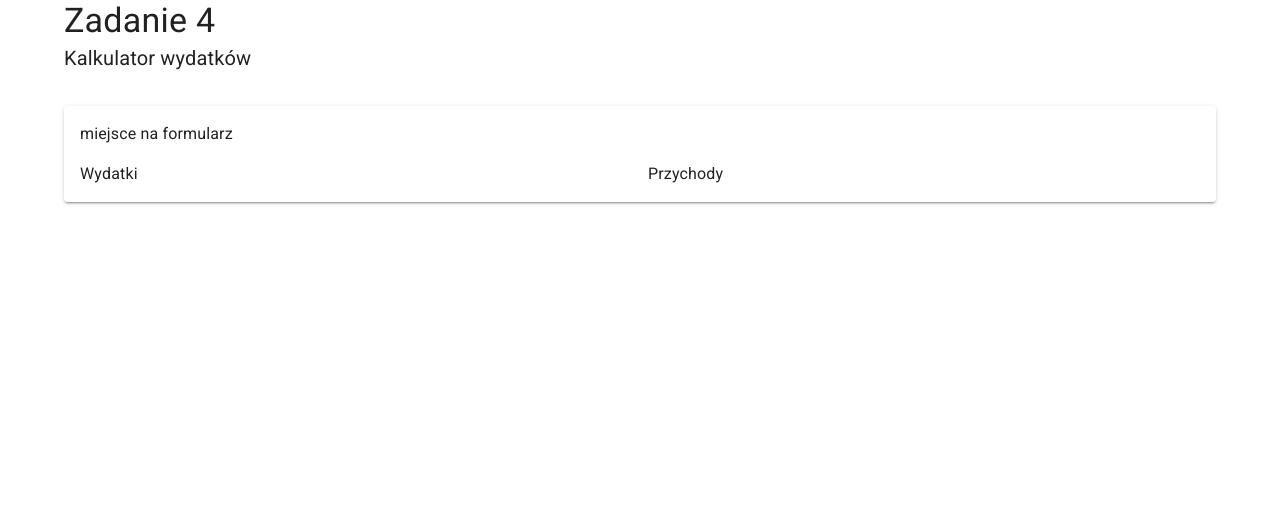
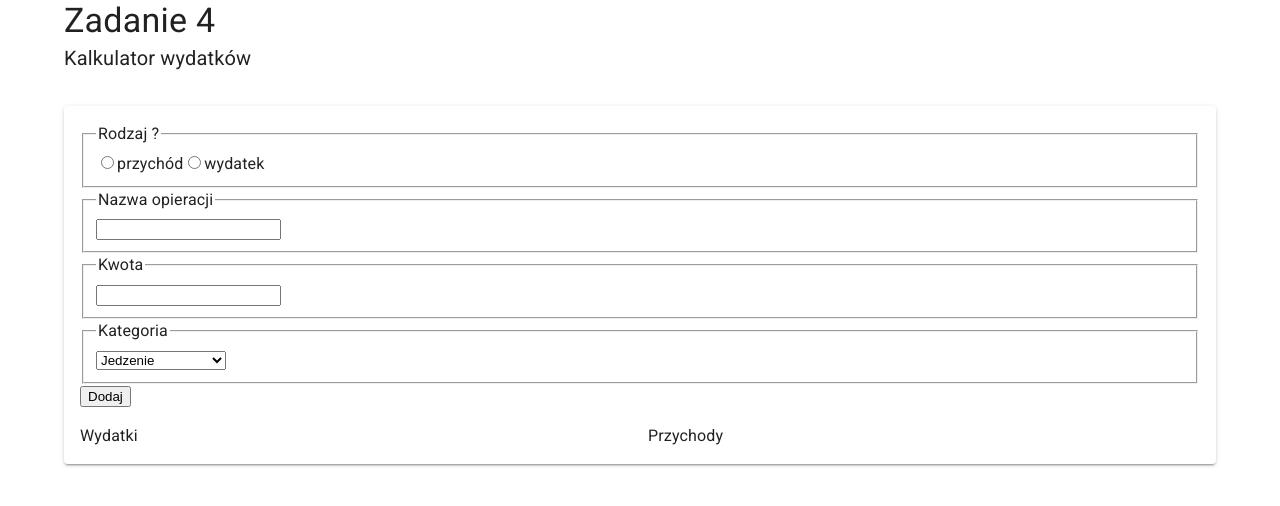
Before and after one commit to KamQuoss/tydzien_4_zad-4, a React (Create React App) app: page / in a window 1280 px wide. Shown: the top 506 px of the page. Built offline with nearby package versions, Linux system fonts and the light colour scheme.

Commit message:
initial commit

```diff
--- a/package.json
+++ b/package.json
@@ -10,6 +10,7 @@
     "@mui/material": "5.1.1",
     "react": "17.0.2",
     "react-dom": "17.0.2",
+    "react-hook-form": "7.20.2",
     "react-scripts": "4.0.0"
   },
   "devDependencies": {
--- a/src/App.js
+++ b/src/App.js
@@ -7,6 +7,7 @@ import {
   CssBaseline
 } from "@mui/material";
 import { createTheme } from "@mui/material/styles";
+import Form from "./components/Form/Form";
 
 const theme = createTheme();
 
@@ -24,10 +25,12 @@ export default function App() {
         <Paper elevation={2} sx={{ mt: 4, p: 2 }}>
           <Grid container spacing={2}>
             <Grid item xs={12}>
-              miejsce na formularz
+              {/* formularz */}
+              <Form />
             </Grid>
             <Grid item xs={6}>
               Wydatki
+              {/* ten sam model wyświetlania różnice w szczegółach */}
             </Grid>
             <Grid item xs={6}>
               Przychody
--- /dev/null
+++ b/src/components/Form/AddButton.js
@@ -0,0 +1,7 @@
+import React from "react";
+
+const AddButton = () => {
+  return <button type="submit">Dodaj</button>;
+};
+
+export default AddButton;
--- /dev/null
+++ b/src/components/Form/AmountField.js
@@ -0,0 +1,12 @@
+import React from "react";
+
+const AmountField = () => {
+  return (
+    <fieldset>
+      <legend>Kwota</legend>
+      <input type="number" min={0} />
+    </fieldset>
+  );
+};
+
+export default AmountField;
--- /dev/null
+++ b/src/components/Form/CategoryField.js
@@ -0,0 +1,29 @@
+import React from "react";
+
+const incomeOptions = [
+  { name: "food", value: "Jedzenie" },
+  { name: "home", value: "Mieszkanie" },
+  { name: "transport", value: "Transport" },
+  { name: "heatlh", value: "Opieka zdrowotna" },
+  { name: "higene", value: "Higiena" },
+  { name: "clothes", value: "Ubrania" },
+  { name: "entertainment", value: "Rozrywka" },
+  { name: "other", value: "Inne" }
+];
+
+const CategoryField = () => {
+  return (
+    <fieldset>
+      <legend>Kategoria</legend>
+      <select name="category">
+        {incomeOptions.map((option) => (
+          <option key={option.name} value={option.name}>
+            {option.value}
+          </option>
+        ))}
+      </select>
+    </fieldset>
+  );
+};
+
+export default CategoryField;
--- /dev/null
+++ b/src/components/Form/Form.js
@@ -0,0 +1,21 @@
+import React from "react";
+import { useForm } from "react-hook-form";
+import OperationNameField from "./OperationNameFiled";
+import TransactionTypeField from "./TransactionTypeField";
+import AmountField from "./AmountField";
+import CategoryField from "./CategoryField";
+import AddButton from "./AddButton";
+
+const Form = () => {
+  return (
+    <form>
+      <TransactionTypeField />
+      <OperationNameField />
+      <AmountField />
+      <CategoryField />
+      <AddButton />
+    </form>
+  );
+};
+
+export default Form;
--- /dev/null
+++ b/src/components/Form/OperationNameFiled.js
@@ -0,0 +1,12 @@
+import React from "react";
+
+const OperationNameField = () => {
+  return (
+    <fieldset>
+      <legend>Nazwa opieracji</legend>
+      <input type="text" />
+    </fieldset>
+  );
+};
+
+export default OperationNameField;
--- /dev/null
+++ b/src/components/Form/TransactionTypeField.js
@@ -0,0 +1,14 @@
+import React from "react";
+// income , expence
+const TransactionTypeField = () => {
+  return (
+    <fieldset>
+      <legend>Rodzaj ?</legend>
+      <input type="radio" id="income" name="transaction" value="income" />
+      <label htmlFor="income">przychód</label>
+      <input type="radio" id="expence" name="transaction" value="expence" />
+      <label htmlFor="expence">wydatek</label>
+    </fieldset>
+  );
+};
+export default TransactionTypeField;
```
